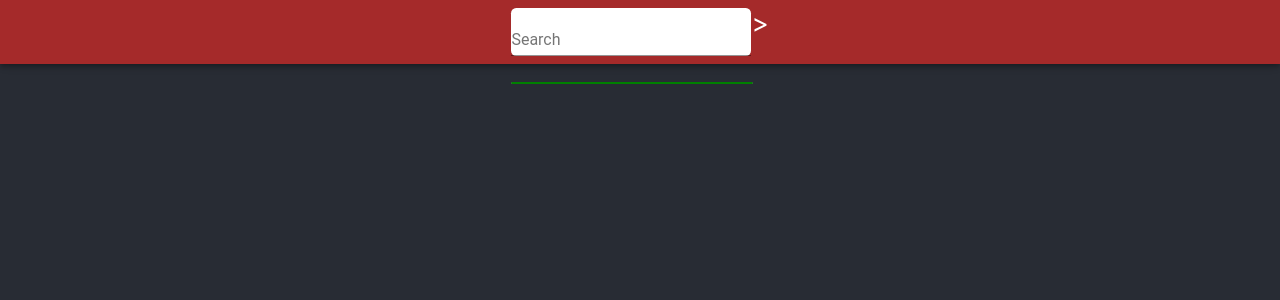
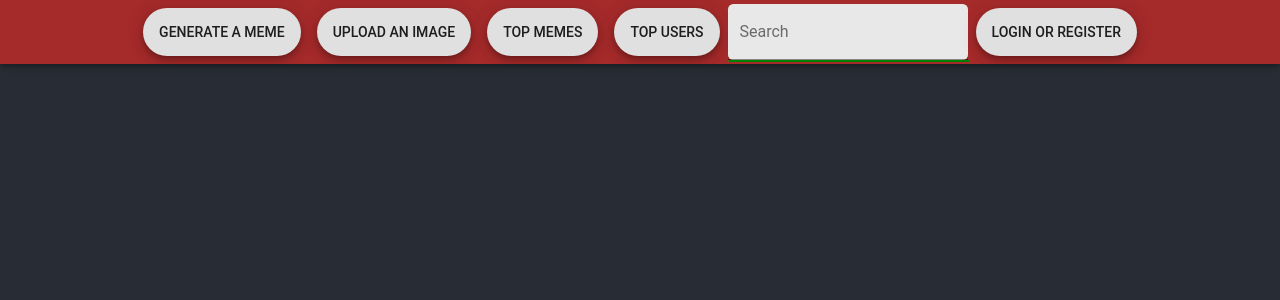
Before and after one commit to azamos/memeGenerator-app, a React (Create React App) app: page /generateAMeme in a window 1280 px wide. Shown: the top 300 px of the page. Built offline with nearby package versions, Linux system fonts and the light colour scheme.

Commit message:
added more meat to the ui

```diff
--- a/src/App.css
+++ b/src/App.css
@@ -10,12 +10,15 @@
 }
 
 .Toolbar{
+  align-items: flex-start;
   justify-content: center;
   background-color: brown;
 }
 
-.App-link {
-  color: #61dafb;
+a{
+  text-decoration: none;
+  color: white;
+  margin: 1vmin;
 }
 
 @keyframes App-logo-spin {
--- a/src/App.js
+++ b/src/App.js
@@ -1,14 +1,14 @@
-import React, { Component } from 'react';
-import { useState, useEffect } from 'react';
+import React from 'react';
+import { useState } from 'react';
 import './App.css';
 import Search from './components/search/search';
 import Suggestion from './components/suggestion/suggestion';
-
 import AppBar from '@material-ui/core/AppBar';
 import Toolbar from '@material-ui/core/Toolbar';
-//import Menu from '@material-ui/core/Menu';
+import { BrowserRouter as Router, Route, Link } from 'react-router-dom';
+import Button from '@material-ui/core/Button';
 
-let suggestionList = [<Suggestion sug = "example"/>,<Suggestion sug = "example"/>,<Suggestion sug = "example"/>,<Suggestion sug = "example"/>];
+let suggestionList = [<Suggestion sug="example1" />, <Suggestion sug="example2" />, <Suggestion sug="example3" />, <Suggestion sug="example4" />];
 //let contoller = new AbortController();
 //let signal = contoller.signal;
 let currentEvent = null;
@@ -19,8 +19,33 @@ function App() {
   return (
     <div className="App">
       <AppBar>
-        <Toolbar className = "Toolbar">
-          <Search onChange={searchChanged} value={searchValue} update={updateDate} getSuggestions={getSuggestions} />
+        <Toolbar className="Toolbar">
+          <Router>
+            <Link to="/generateAMeme">
+              <Button variant="extendedFab">Generate a meme</Button>
+            </Link>
+            <Link to="/uploadImage">
+              <Button variant="extendedFab">Upload an image</Button>
+            </Link>
+            <Link to="/topMemes">
+              <Button variant="extendedFab">Top memes</Button>
+            </Link>
+            <Link to="/topUsers">
+              <Button variant="extendedFab">Top users</Button>
+            </Link>
+            <Route path="/uploadImage" />
+            <Route path="/topMemes" />
+            <Route path="/topUsers" />
+            <Route path="/generateAMeme" />
+
+            <Search onChange={searchChanged} value={searchValue} update={updateDate} getSuggestions={getSuggestions} />
+
+            <Link to="/login or register">
+              <Button variant="extendedFab">login or register</Button>
+            </Link>
+            <Route path="/login or register" />
+
+          </Router>
         </Toolbar>
       </AppBar>
     </div>
--- a/src/components/autoCompleteList/autoCompleteList.css
+++ b/src/components/autoCompleteList/autoCompleteList.css
@@ -1,6 +1,7 @@
 .autoComp {
-  position: fixed;
+    position: fixed;
     z-index: 99;
+    margin: 0%;
     background-color: white;
     border: 0.1vmin solid green;
     border-radius: 0.5vmin;
--- a/src/components/search/search.js
+++ b/src/components/search/search.js
@@ -16,8 +16,8 @@ export default function Search({ onChange, value, getSuggestions, update }) {
 
     return (
         <div>
-            <TextField value={value} onChange={onChange} v label='Search' className="Main" />>
-                <AutoCompleteList list = {suggestionList}/>
+            <TextField variant = "filled" value={value} onChange={onChange} v label='Search' className="Main" />
+            <AutoCompleteList list={suggestionList} />
         </div>
     );
 }
--- a/src/components/suggestion/suggestion.css
+++ b/src/components/suggestion/suggestion.css
@@ -1,3 +1,3 @@
-.Main{
-    color:white;
+.sugText{
+    color:green;
 }
--- a/src/components/suggestion/suggestion.js
+++ b/src/components/suggestion/suggestion.js
@@ -6,7 +6,7 @@ import ListItemText from '@material-ui/core/ListItemText';
 export default function Suggestion({ sug }) {
     return (
         <ListItem>
-            <ListItemText>{sug}</ListItemText>
+            <ListItemText >{sug}</ListItemText>
         </ListItem>
     );
 }
```
Also changed, not shown: src/components/suggestion/SuggestionsList.js (deleted, +0 -9 lines).
